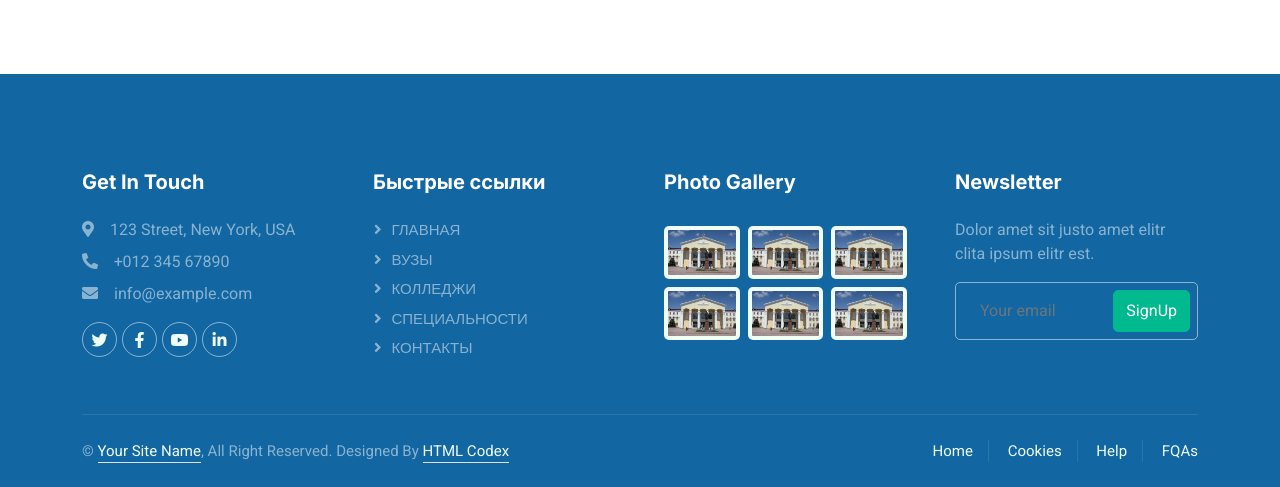
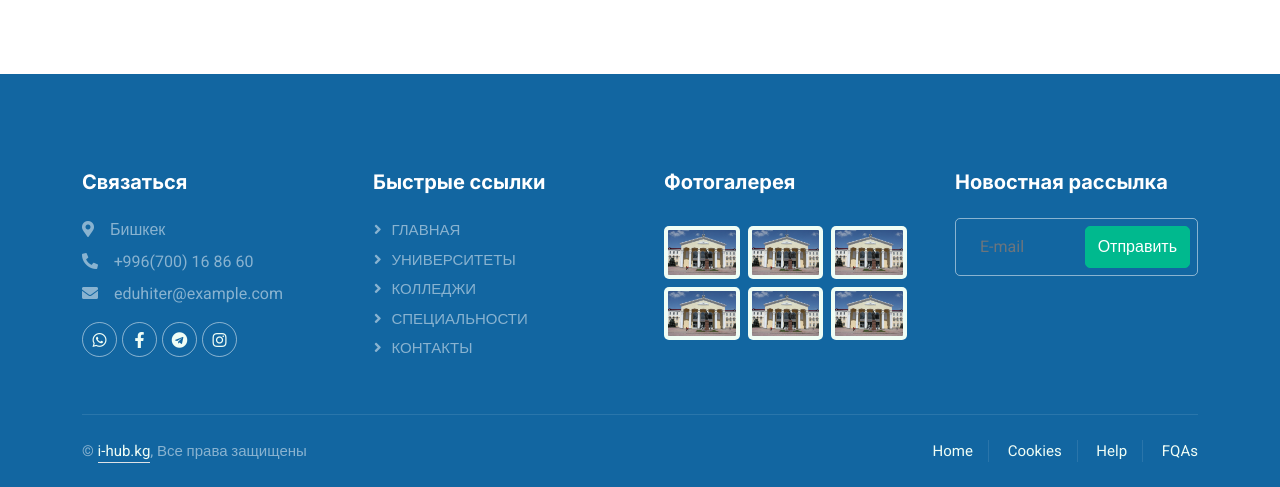
Before and after one commit to club-i-hub/EL-BILIM-TEMPLATE, a website: page src/contact.html in a window 1280 px wide. Shown: the part 1458-1945 px from the top of the page. Drawn offline with nearby package versions, Linux system fonts and the light colour scheme; files that its build step writes are made by us from their sources; files whose address does not match are found by name.

Commit message:
updated all html

```diff
--- a/src/contact.html
+++ b/src/contact.html
@@ -54,7 +54,7 @@
                 <div class="collapse navbar-collapse" id="navbarCollapse">
                     <div class="navbar-nav ms-auto">
                         <a href="index.html" class="nav-item nav-link active">Главная</a>
-                        <a href="about.html" class="nav-item nav-link">Вузы</a>
+                        <a href="about.html" class="nav-item nav-link">Университеты</a>
                         <a href="about.html" class="nav-item nav-link">Колледжи</a>
                         <a href="about.html" class="nav-item nav-link">Специальности</a>
 
@@ -220,27 +220,27 @@
         <div class="container py-5">
             <div class="row g-5">
                 <div class="col-lg-3 col-md-6">
-                    <h5 class="text-white mb-4">Get In Touch</h5>
-                    <p class="mb-2"><i class="fa fa-map-marker-alt me-3"></i>123 Street, New York, USA</p>
-                    <p class="mb-2"><i class="fa fa-phone-alt me-3"></i>+012 345 67890</p>
-                    <p class="mb-2"><i class="fa fa-envelope me-3"></i>info@example.com</p>
+                    <h5 class="text-white mb-4">Связаться</h5>
+                    <p class="mb-2"><i class="fa fa-map-marker-alt me-3"></i>Бишкек</p>
+                    <p class="mb-2"><i class="fa fa-phone-alt me-3"></i>+996(700) 16 86 60</p>
+                    <p class="mb-2"><i class="fa fa-envelope me-3"></i>eduhiter@example.com</p>
                     <div class="d-flex pt-2">
-                        <a class="btn btn-outline-light btn-social" href=""><i class="fab fa-twitter"></i></a>
+                        <a class="btn btn-outline-light btn-social" href=""><i class="fab fa-whatsapp"></i></a>
                         <a class="btn btn-outline-light btn-social" href=""><i class="fab fa-facebook-f"></i></a>
-                        <a class="btn btn-outline-light btn-social" href=""><i class="fab fa-youtube"></i></a>
-                        <a class="btn btn-outline-light btn-social" href=""><i class="fab fa-linkedin-in"></i></a>
+                        <a class="btn btn-outline-light btn-social" href=""><i class="fab fa-telegram"></i></a>
+                        <a class="btn btn-outline-light btn-social" href=""><i class="fab fa-instagram"></i></a>
                     </div>
                 </div>
                 <div class="col-lg-3 col-md-6">
                     <h5 class="text-white mb-4">Быстрые ссылки</h5>
                     <a class="btn btn-link text-white-50" href="">ГЛАВНАЯ</a>
-                    <a class="btn btn-link text-white-50" href="">ВУЗЫ</a>
+                    <a class="btn btn-link text-white-50" href="">УНИВЕРСИТЕТЫ</a>
                     <a class="btn btn-link text-white-50" href="">КОЛЛЕДЖИ</a>
                     <a class="btn btn-link text-white-50" href="">СПЕЦИАЛЬНОСТИ</a>
                     <a class="btn btn-link text-white-50" href="">КОНТАКТЫ</a>
                 </div>
                 <div class="col-lg-3 col-md-6">
-                    <h5 class="text-white mb-4">Photo Gallery</h5>
+                    <h5 class="text-white mb-4">Фотогалерея</h5>
                     <div class="row g-2 pt-2">
                         <div class="col-4">
                             <img class="img-fluid rounded bg-light p-1" src="img/university.jpg" alt="">
@@ -263,13 +263,12 @@
                     </div>
                 </div>
                 <div class="col-lg-3 col-md-6">
-                    <h5 class="text-white mb-4">Newsletter</h5>
-                    <p>Dolor amet sit justo amet elitr clita ipsum elitr est.</p>
+                    <h5 class="text-white mb-4">Новостная рассылка</h5>
                     <div class="position-relative mx-auto" style="max-width: 400px;">
                         <input class="form-control bg-transparent w-100 py-3 ps-4 pe-5" type="text"
-                               placeholder="Your email">
+                               placeholder="E-mail">
                         <button type="button" class="btn btn-primary py-2 position-absolute top-0 end-0 mt-2 me-2">
-                            SignUp
+                            Отправить
                         </button>
                     </div>
                 </div>
@@ -279,10 +278,7 @@
             <div class="copyright">
                 <div class="row">
                     <div class="col-md-6 text-center text-md-start mb-3 mb-md-0">
-                        &copy; <a class="border-bottom" href="#">Your Site Name</a>, All Right Reserved.
-
-                        <!--/*** This template is free as long as you keep the footer author’s credit link/attribution link/backlink. If you'd like to use the template without the footer author’s credit link/attribution link/backlink, you can purchase the Credit Removal License from "https://htmlcodex.com/credit-removal". Thank you for your support. ***/-->
-                        Designed By <a class="border-bottom" href="https://htmlcodex.com">HTML Codex</a>
+                        &copy; <a class="border-bottom" href="#">i-hub.kg</a>,  Все права защищены
                     </div>
                     <div class="col-md-6 text-center text-md-end">
                         <div class="footer-menu">
```
Also changed, not shown: src/404.html (+1 -1 lines), src/about.html (+15 -19 lines), src/index.html (+14 -15 lines), src/property-agent.html (+1 -1 lines), src/property-list.html (+1 -1 lines), src/property-type.html (+1 -1 lines), src/testimonial.html (+1 -1 lines).
